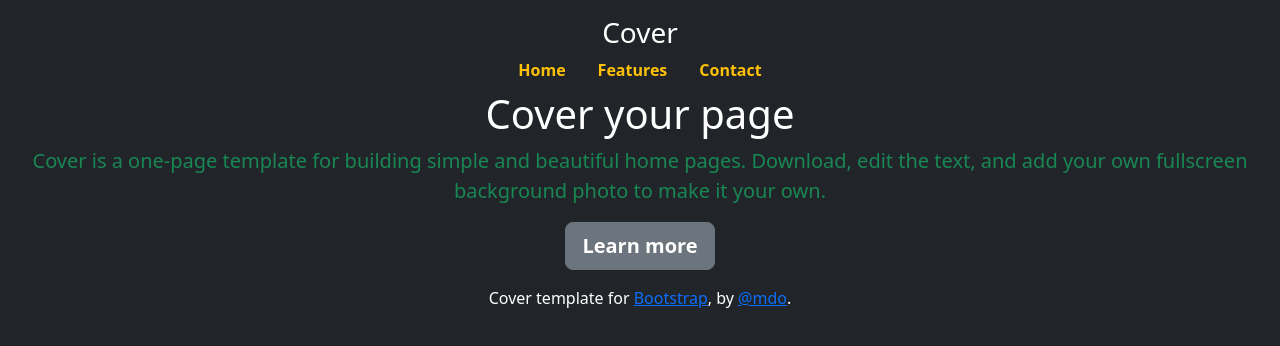
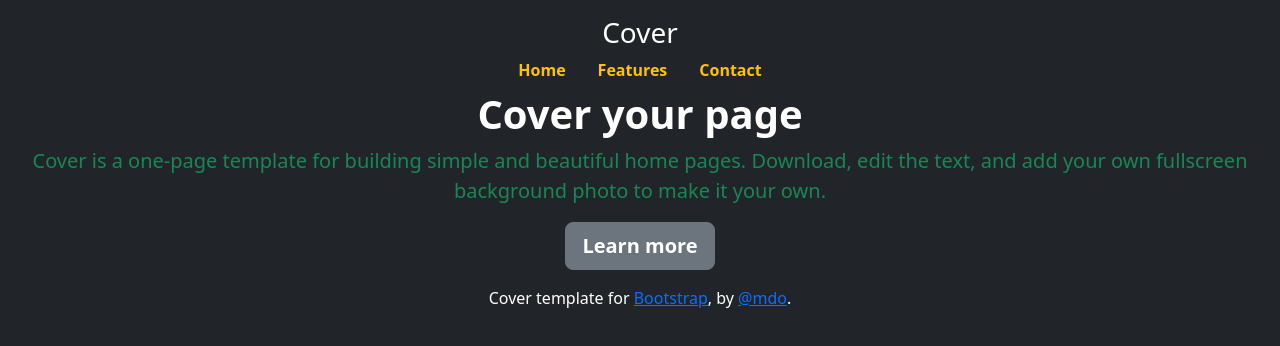
Before and after one commit to Fawzi-Barry/Bootstrap1, a plain HTML site: page bootstrap code/index.html in a window 1280 px wide. Drawn offline with Linux system fonts and the light colour scheme.

Commit message:
Update index.html

```diff
--- a/bootstrap code/index.html
+++ b/bootstrap code/index.html
@@ -23,7 +23,7 @@
     </header>
 
     <main class="px-3">
-        <h1>Cover your page</h1>
+        <h1 class="fw-bold">Cover your page</h1>
         <p class="lead text-success">Cover is a one-page template for building simple and beautiful home pages. Download, edit the text, and add your own fullscreen background photo to make it your own.</p>
         <p class="lead">
             <a href="#" class="btn btn-lg btn-secondary fw-bold ">Learn more</a>
```
